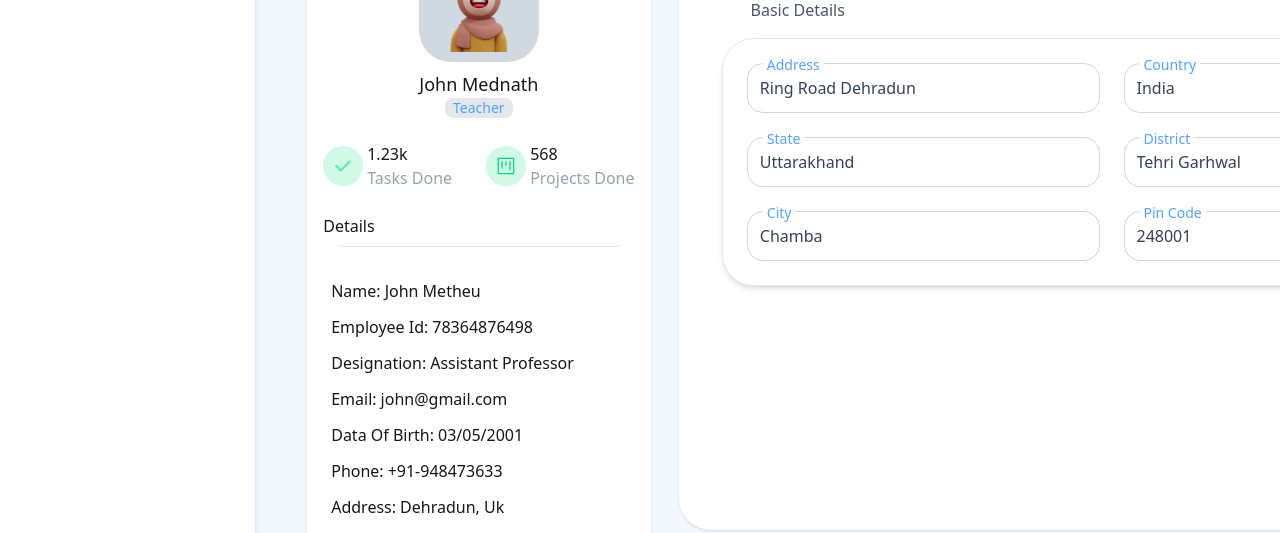
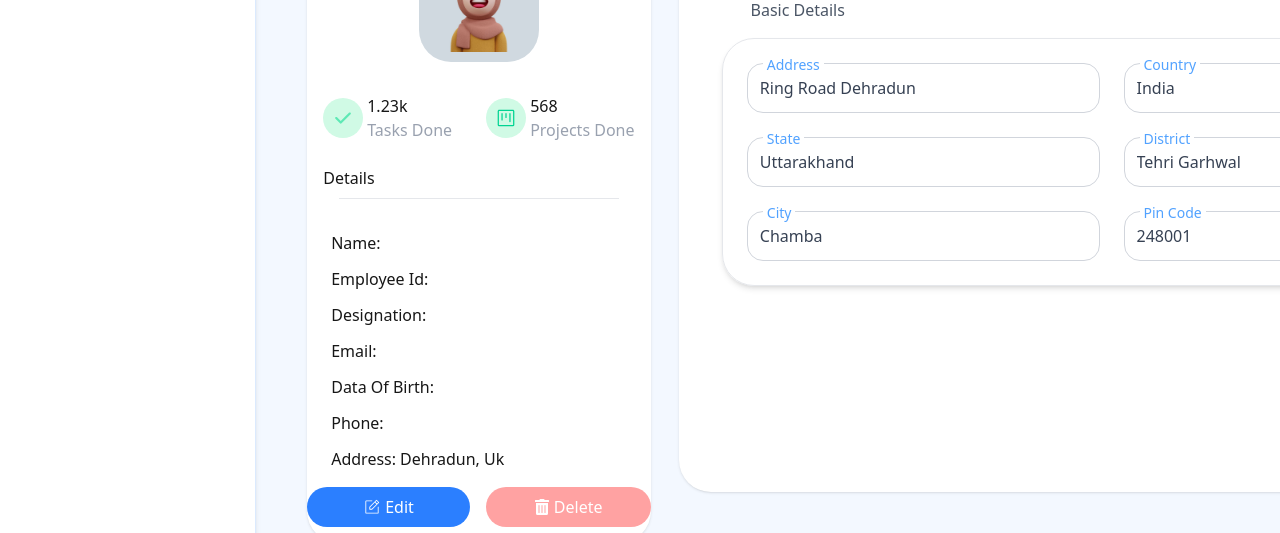
Before and after one commit to sdtmanish/erp, a Next.js app: page /dashboard/test in a window 1280 px wide. Shown: the part 252-785 px from the top of the page. Built offline with nearby package versions, Linux system fonts and the light colour scheme.

Commit message:
successfully fetched Employee Profile Details through post api

```diff
--- a/app/components/Header.jsx
+++ b/app/components/Header.jsx
@@ -7,6 +7,7 @@ import { BiMenuAltLeft } from 'react-icons/bi';
 import { useRouter } from 'next/navigation';
 import {useUser} from '../context/userContext';
 import { useTheme } from '../context/ThemeContext'
+import Link from 'next/link';
 
 export default function Header({ isOpen, setIsOpen }) {
   const [search, setSearch] = useState('');
@@ -104,10 +105,14 @@ export default function Header({ isOpen, setIsOpen }) {
                 <div className="flex flex-col gap-2 text-sm">
                   <button className="flex items-center gap-3 p-2 rounded-lg hover:bg-gray-50 transition">
                     <div className="bg-blue-100 text-blue-500 p-2 rounded-lg">📄</div>
+
+                    <Link href="/dashboard/myprofile">
                     <div>
                       <p className="font-medium text-gray-600">My Profile</p>
                       <p className="text-xs text-gray-400">Account Settings</p>
                     </div>
+                    </Link>
+
                   </button>
 
                   <button className="flex items-center gap-3 p-2 rounded-lg hover:bg-gray-50 transition">
--- a/app/dashboard/employee/EmployeeProfile.jsx
+++ b/app/dashboard/employee/EmployeeProfile.jsx
@@ -7,9 +7,82 @@ import { FaTrashAlt } from 'react-icons/fa';
 import { useState, useEffect } from 'react';
 import { FaRegBuilding } from 'react-icons/fa';
 import { FaRegEdit } from 'react-icons/fa';
+import {useUser} from '../../context/userContext';
 
-export default function () {
+export default function EmployeeProfile() {
+ const {user, error} = useUser();
+
     const [activeTab, setActiveTab] = useState('basic');
+    const [data, setData] = useState(null);
+    const [qualifications, setQualifications] = useState(null);
+
+    useEffect(()=>{
+
+        if(!user?.UserCode && !user?.UserType) return;
+
+        const getEmployeeProfileData = async()=>{
+
+            try{
+
+                const res = await fetch('http://dolphinapi.myportal.co.in/api/EmployeeDetailsP',{
+                     method:'POST',
+                     headers:{
+                        'Content-Type':'application/json',
+                        APIKey:'Sdt!@#321'
+                     },
+                     body:JSON.stringify({
+                        userId: user.UserCode,
+                        userType:user.UserType
+
+                     })
+                })
+
+                if(!res.ok) throw new Error(`HTTP error! status: ${res.status}`);
+                const profileData = await res.json();
+                console.log(profileData);
+                setData(profileData[0]);
+
+            }catch(err){
+                console.log(err);
+            }
+        }
+
+        getEmployeeProfileData();
+    },[user])
+
+    useEffect(()=>{
+
+        if(activeTab !== 'qualification' || !user?.UserCode ) return;
+
+        const getEmployeeQualifications = async()=>{
+
+            try{
+
+                const res = await fetch('http://dolphinapi.myportal.co.in/api/DisplayEQP',{
+                    method:'POST',
+                    headers:{
+                        'Content-Type':'application/json',
+                        APIKey:'Sdt!@#321'
+                    },
+                    body:JSON.stringify({
+                        userId: user.UserCode
+                    })
+                })
+
+                if(!res.ok) throw new Error(`HTTP error! status: ${res.status}`);
+
+                const empQualData = await res.json();
+                console.log(empQualData);
+                setQualifications(empQualData);
+
+            }catch(err){
+                console.log(err);
+            }
+        }
+
+        getEmployeeQualifications();
+
+    },[activeTab,user])
 
     useEffect(() => {
         const savedTab = localStorage.getItem('activeTab')
@@ -86,8 +159,8 @@ const Qualifications = [
                                 <Image src="/assets/profile.jpg" alt="Employee Profile Picture"
                                     width="100" height="60" />
                             </div>
-                            <h3 className="mt-2 text-lg font-medium">John Mednath</h3>
-                            <p className="text-blue-400 bg-gray-200 text-sm font-normal px-2 rounded-lg">Teacher</p>
+                            <h3 className="mt-2 text-lg font-medium">{data?.Name1}</h3>
+                            <p className="text-blue-400 bg-gray-200 text-sm font-normal px-2 rounded-lg">{data?.DesignationDescrription}</p>
 
                             <div>
 
@@ -121,30 +194,30 @@ const Qualifications = [
 
                         <div className="flex flex-row gap-1">
                             <p>Name:</p>
-                            <p className="font-light "> John Metheu</p>
+                            <p className="font-light ">{data?.Name1}</p>
                         </div>
                         <div className="flex flex-row gap-1">
                             <p>Employee Id:</p>
-                            <p className="font-light "> 78364876498</p>
+                            <p className="font-light ">{data?.EmployeeCode}</p>
                         </div>
                         <div className="flex flex-row gap-1">
                             <p>Designation:</p>
-                            <p className="font-light "> Assistant Professor</p>
+                            <p className="font-light ">{data?.DesignationDescrription}</p>
                         </div>
 
                         <div className="flex flex-row gap-1">
                             <p>Email:</p>
-                            <p className="font-light ">john@gmail.com</p>
+                            <p className="font-light ">{data?.email}</p>
                         </div>
 
                         <div className="flex flex-row gap-1">
                             <p>Data Of Birth:</p>
-                            <p className="font-light ">03/05/2001</p>
+                            <p className="font-light ">{data?.DOB}</p>
                         </div>
 
                         <div className="flex flex-row gap-1">
                             <p>Phone:</p>
-                            <p className="font-light ">+91-948473633</p>
+                            <p className="font-light ">{data?.Contact}</p>
                         </div>
 
                         <div className="flex flex-row gap-1">
--- /dev/null
+++ b/app/dashboard/myprofile/page.jsx
@@ -0,0 +1,16 @@
+'use client'
+
+
+
+import EmployeeProfile from "../employee/EmployeeProfile"
+
+
+export default function MyProfile() {
+      return (
+            <div>
+                  <EmployeeProfile/>
+
+
+            </div>
+      )
+}
```
